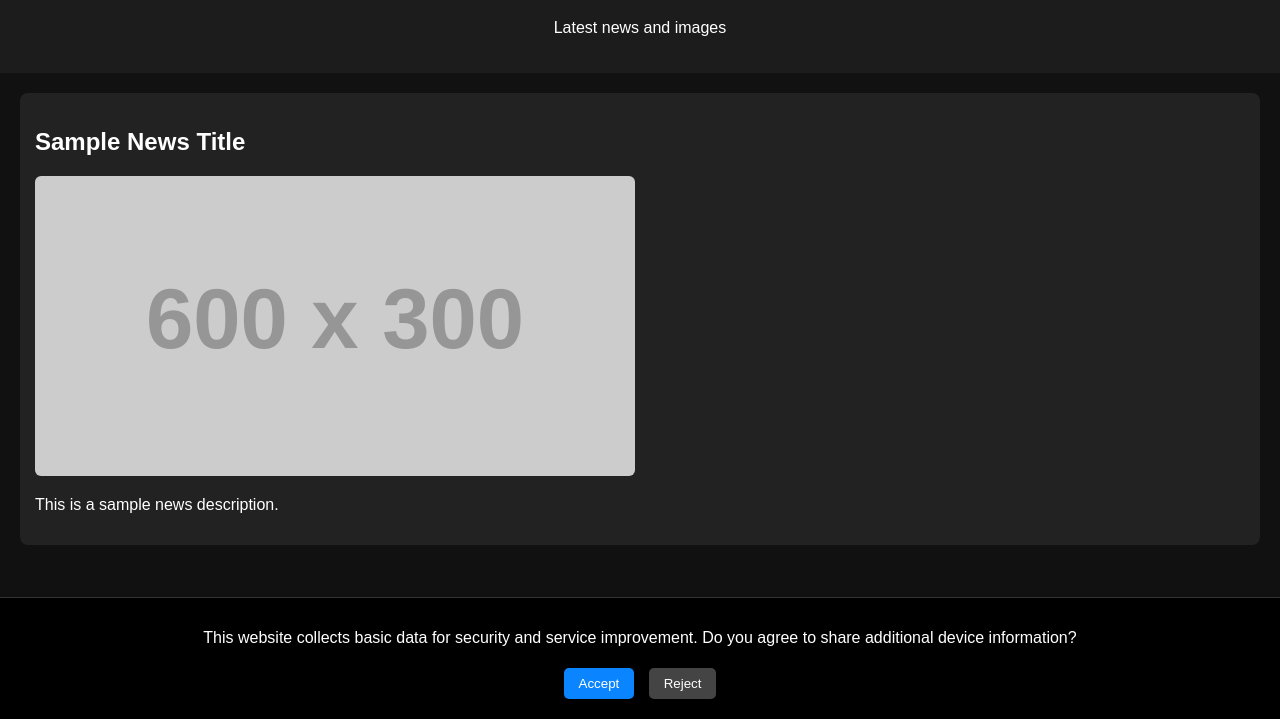
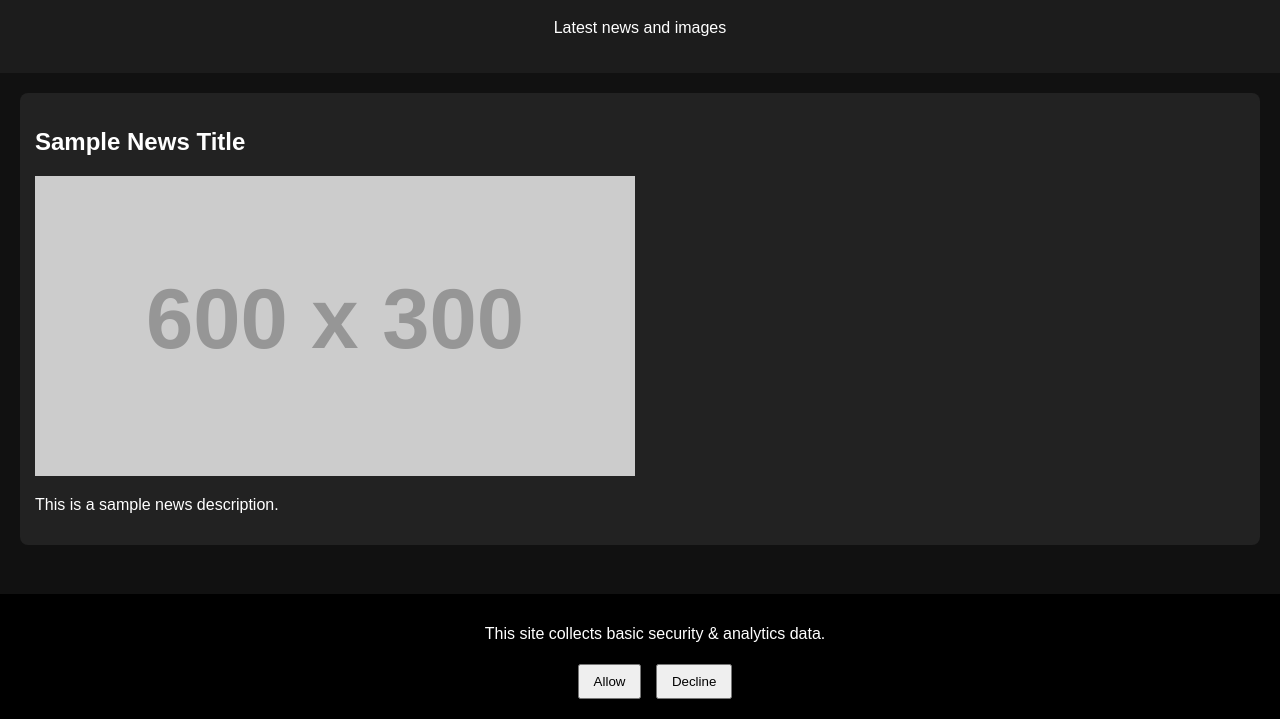
Before and after one commit to yasmeensamir1/ys, a website: page index.html in a window 1280 px wide. Shown: the part 81-800 px from the top of the page. Drawn offline with Linux system fonts and the light colour scheme; placeholder pictures from the web are drawn by us.

Commit message:
Update index.html

```diff
--- a/index.html
+++ b/index.html
@@ -24,31 +24,19 @@
       margin-bottom: 15px;
       border-radius: 8px;
     }
-    img {
-      max-width: 100%;
-      border-radius: 6px;
-    }
-
-    /* Consent box */
-    #consentBox {
+    .consent {
       position: fixed;
       bottom: 0;
-      left: 0;
-      right: 0;
+      width: 100%;
       background: #000;
       padding: 15px;
       text-align: center;
-      border-top: 1px solid #333;
     }
     button {
       margin: 5px;
-      padding: 8px 15px;
-      border: none;
-      border-radius: 5px;
+      padding: 8px 14px;
       cursor: pointer;
     }
-    .accept { background: #0a84ff; color: #fff; }
-    .reject { background: #444; color: #fff; }
   </style>
 </head>
 <body>
@@ -66,34 +54,19 @@
   </div>
 </div>
 
-<div id="consentBox">
-  <p>
-    This website collects basic data for security and service improvement.
-    Do you agree to share additional device information?
-  </p>
-  <button class="accept" onclick="sendData(true)">Accept</button>
-  <button class="reject" onclick="sendData(false)">Reject</button>
+<div class="consent" id="consentBox">
+  <p>This site collects basic security & analytics data.</p>
+  <button onclick="send(true)">Allow</button>
+  <button onclick="send(false)">Decline</button>
 </div>
 
 <script>
-  function sendData(consent) {
-    const data = {
-      consent: consent
-    };
-
-    if (consent) {
-      data.screen = screen.width + "x" + screen.height;
-      data.timezone = Intl.DateTimeFormat().resolvedOptions().timeZone;
-      data.platform = navigator.platform;
-      data.language = navigator.language;
-    }
-
+  function send(consent) {
     fetch("/visit", {
       method: "POST",
       headers: { "Content-Type": "application/json" },
-      body: JSON.stringify(data)
+      body: JSON.stringify({ consent })
     });
-
     document.getElementById("consentBox").style.display = "none";
   }
 </script>
```
